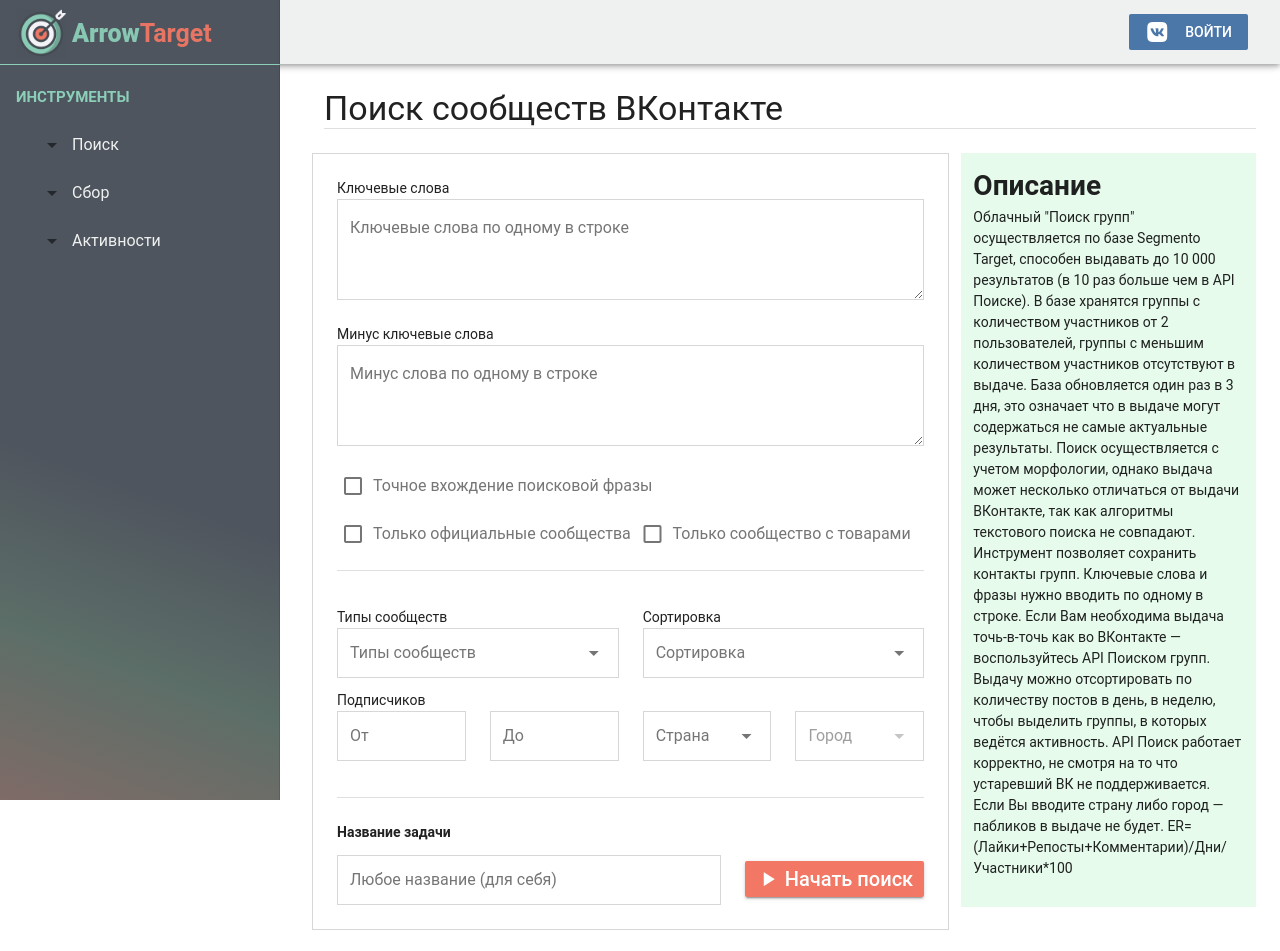
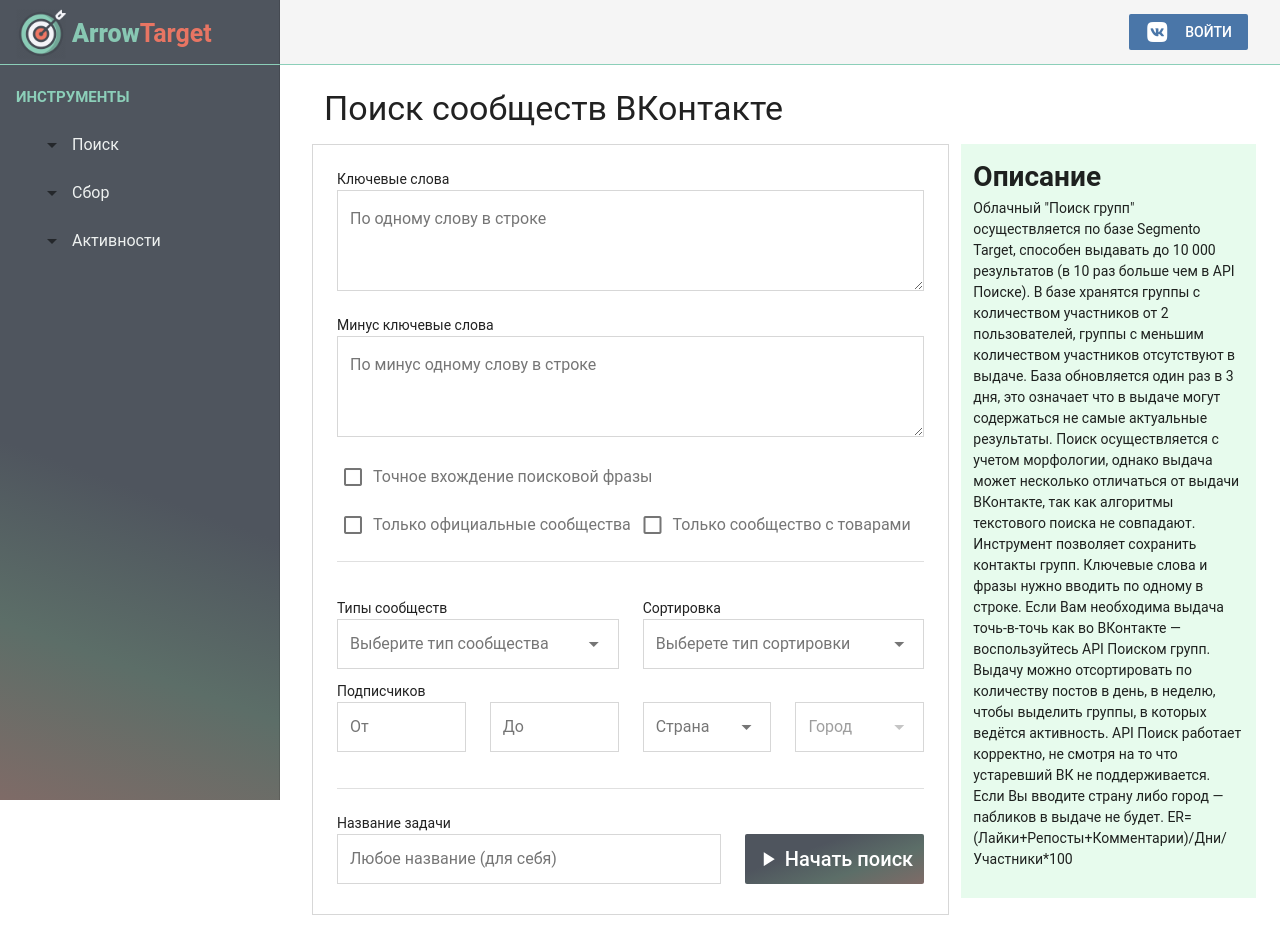
Before and after one commit to volodza/VUE_EXPRESS_PARSER, a Vue app in the folder client/: page /group in a window 1280 px wide. Shown: the top 951 px of the page. Built offline with nearby package versions, Linux system fonts and the light colour scheme; what vue-resource would draw is missing.

Commit message:
Group fix

```diff
--- a/client/src/App.vue
+++ b/client/src/App.vue
@@ -2,7 +2,7 @@
   <v-app>
 
     <!-- Header -->
-    <v-toolbar app class="header">
+    <v-toolbar app flat style="border-bottom:1px solid #8CCFB9">
      <v-toolbar-side-icon
       @click.stop="drawer = !drawer"
       class="hidden-lg-and-up"
@@ -10,7 +10,9 @@
      </v-toolbar-side-icon>
      <v-spacer></v-spacer>
      <app-header/>
+
     </v-toolbar>
+
 
     <!-- Sidebar -->
     <v-navigation-drawer
--- a/client/src/components/AppHeader.vue
+++ b/client/src/components/AppHeader.vue
@@ -89,6 +89,7 @@
     </v-btn>
 
   </div>
+
 </template>
 
 <script>
--- a/client/src/components/instruments/search/Group.vue
+++ b/client/src/components/instruments/search/Group.vue
@@ -1,9 +1,8 @@
 <template>
   <v-container grid-list-xl fluid>
-     <div>
+     <div class='mb-3'>
             <h1 class="display-1">Поиск сообществ ВКонтакте</h1>
           </div>
-            <v-divider class="mb-4" ></v-divider>
 
     <v-layout flex-child wrap>
        <v-flex xs12 md8  class="border">
@@ -19,7 +18,7 @@
             class="border"
             flat
             name="input-7-1"
-            label="Ключевые слова по одному в строке"
+            label="По одному слову в строке"
             v-model="textarea.key_word"
             hide-details
           ></v-textarea>
@@ -33,7 +32,7 @@
             class="border"
             flat
             name="input-7-1"
-            label="Минус слова по одному в строке"
+            label="По минус одному слову в строке"
             v-model="textarea.minus_key_word"
             hide-details
           ></v-textarea>
@@ -75,7 +74,7 @@
                 class="border"
                 flat
                 v-model="selects.type.selected"
-                label="Типы сообществ"
+                label="Выберите тип сообщества"
                 item-text="title"
                 item-value="value"
                 :items="selects.type.items"
@@ -93,7 +92,7 @@
                 item-text="title"
                 item-value="value"
                 :items="selects.sort.items"
-                label="Сортировка"
+                label="Выберете тип сортировки"
               ></v-select>
             </v-flex>
 </v-layout>
@@ -173,11 +172,10 @@
 
 
           <v-divider class="my-4"></v-divider>
-<div style="text-align:left;" class="font-weight-medium">
-                <strong>Название задачи </strong>
-            </div>
+
           <v-layout wrap>
-<v-flex xs12 sm12 md8>
+<v-flex xs12 md8 pt-0>
+  <label>Название задачи</label>
           <v-text-field
             class="border"
             flat
@@ -188,8 +186,10 @@
 </v-flex>
 
 <v-flex xs12 sm6 md4>
-          <v-btn color='secondary' style="font-size:20px; text-transform:none"
+          <v-btn style="height:50px; margin-top:9px; font-size:20px; text-transform:none; background: linear-gradient(160deg,#4f555e,#4f555e,#5c6e68,#7f6b67); color:white"
             block
+            flat
+
             @click="getGroups"
             :loading="!answer"
           >
```
